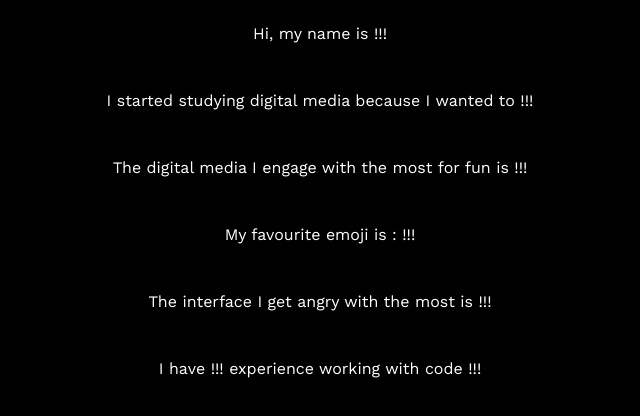
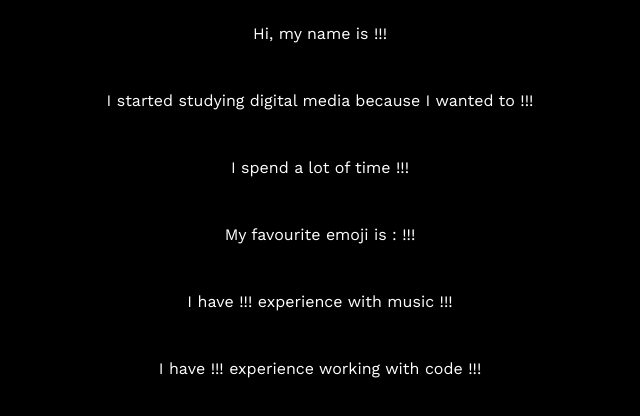
Before and after one commit to p-mcmahon-rmit/intro-exercise-template, a plain HTML site: page index.html in a window 1280 px wide. Shown: the whole page, without its empty margins (320-960 px from the left). Drawn offline with nearby package versions, Linux system fonts and the light colour scheme.

Commit message:
updated questions

```diff
--- a/index.html
+++ b/index.html
@@ -21,16 +21,10 @@
 <body>
   <!-- please fill in the details by replacing !!! and push to GitHub -->
   <p>Hi, my name is !!!</p>
-
   <p>I started studying digital media because I wanted to !!!</p>
-
-  <p>The digital media I engage with the most for fun is !!!</p>
-
+  <p>I spend a lot of time !!!</p>
   <p>My favourite emoji is : !!!</p>
-
-  <p>The interface I get angry with the most is !!!</p>
-
+  <p>I have !!! experience with music !!!<!-- elaborate as much as you like --></p>
   <p>I have !!! experience working with code !!!<!-- elaborate as much as you like --></p>
-
 </body>
 </html>
```
